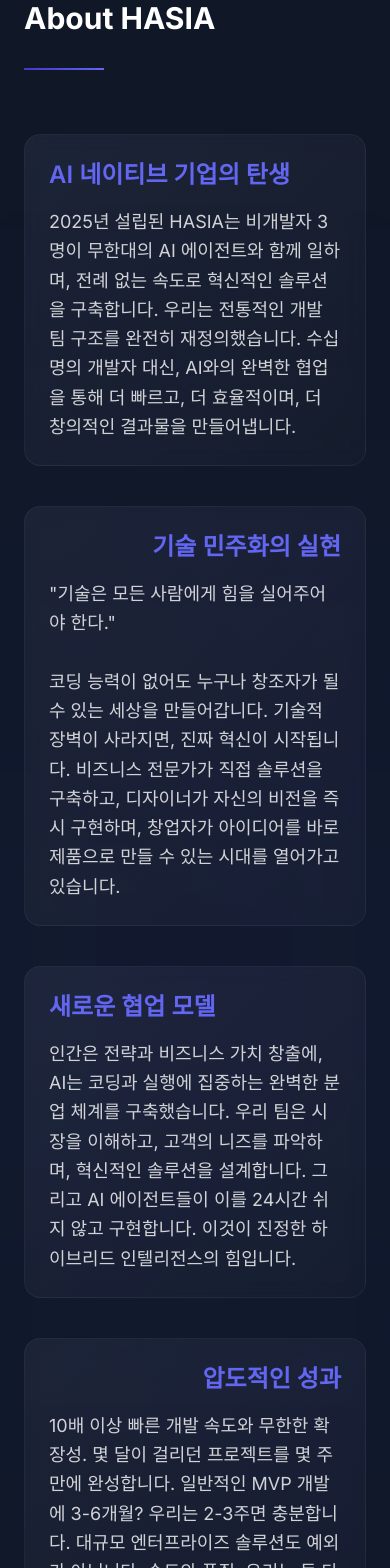
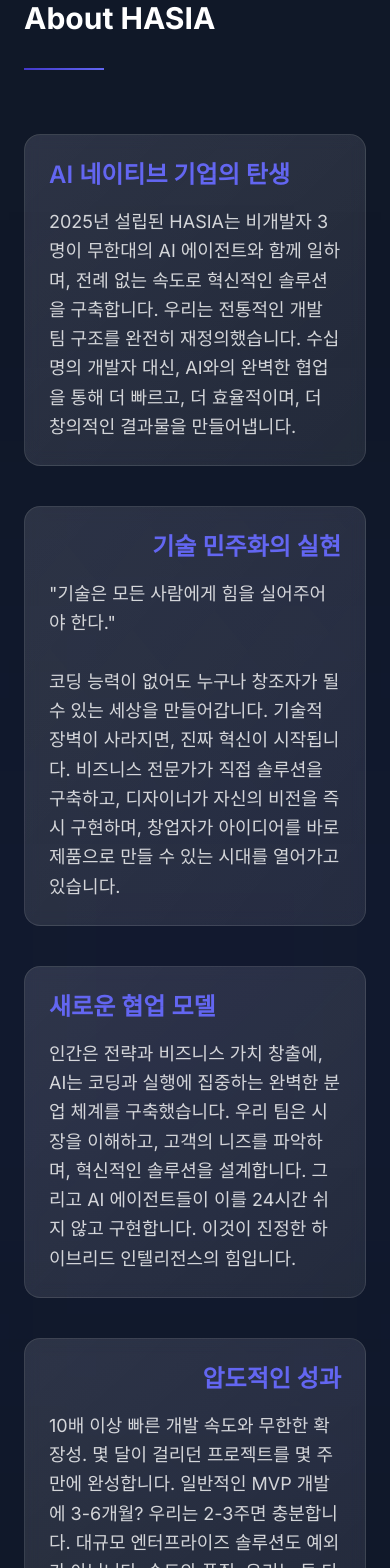
Before and after one commit to gma3561/hasia-web-v3, a Next.js app: page / in a window 390 px wide. Shown: the part 940-2508 px from the top of the page. Built offline with nearby package versions, Linux system fonts and the light colour scheme; a web font is replaced by a local one.

Commit message:
Increase card opacity for better visibility
- Increased main card background from 5%/2% to 12%/8% opacity
- Updated border opacity from 5% to 10%
- Made cards more distinguishable from background
- Applied to all sections: About, Services, and Contact

```diff
--- a/components/AboutSection.tsx
+++ b/components/AboutSection.tsx
@@ -49,7 +49,7 @@
           {/* Main content - with card style */}
           <div className="space-y-10">
             {/* Company intro - title left aligned */}
-            <div className="relative p-6 sm:p-8 md:p-10 bg-gradient-to-br from-white/[0.05] to-white/[0.02] backdrop-blur-sm rounded-2xl border border-white/[0.05] hover:border-primary/20 transition-all duration-300">
+            <div className="relative p-6 sm:p-8 md:p-10 bg-gradient-to-br from-white/[0.12] to-white/[0.08] backdrop-blur-sm rounded-2xl border border-white/10 hover:border-primary/30 transition-all duration-300">
               <div className="absolute inset-0 bg-gradient-to-br from-primary/[0.03] to-transparent rounded-2xl" />
               <div className="relative">
                 <h3 className="text-2xl md:text-3xl font-semibold text-primary-light mb-4 text-left">
@@ -62,7 +62,7 @@
             </div>
 
             {/* Philosophy - title right aligned */}
-            <div className="relative p-6 sm:p-8 md:p-10 bg-gradient-to-br from-white/[0.05] to-white/[0.02] backdrop-blur-sm rounded-2xl border border-white/[0.05] hover:border-primary/20 transition-all duration-300">
+            <div className="relative p-6 sm:p-8 md:p-10 bg-gradient-to-br from-white/[0.12] to-white/[0.08] backdrop-blur-sm rounded-2xl border border-white/10 hover:border-primary/30 transition-all duration-300">
               <div className="absolute inset-0 bg-gradient-to-bl from-primary/[0.03] to-transparent rounded-2xl" />
               <div className="relative">
                 <h3 className="text-2xl md:text-3xl font-semibold text-primary-light mb-4 text-right">
@@ -75,7 +75,7 @@
             </div>
 
             {/* Team structure - title left aligned */}
-            <div className="relative p-6 sm:p-8 md:p-10 bg-gradient-to-br from-white/[0.05] to-white/[0.02] backdrop-blur-sm rounded-2xl border border-white/[0.05] hover:border-primary/20 transition-all duration-300">
+            <div className="relative p-6 sm:p-8 md:p-10 bg-gradient-to-br from-white/[0.12] to-white/[0.08] backdrop-blur-sm rounded-2xl border border-white/10 hover:border-primary/30 transition-all duration-300">
               <div className="absolute inset-0 bg-gradient-to-br from-primary/[0.03] to-transparent rounded-2xl" />
               <div className="relative">
                 <h3 className="text-2xl md:text-3xl font-semibold text-primary-light mb-4 text-left">
@@ -88,7 +88,7 @@
             </div>
 
             {/* Results - title right aligned */}
-            <div className="relative p-6 sm:p-8 md:p-10 bg-gradient-to-br from-white/[0.05] to-white/[0.02] backdrop-blur-sm rounded-2xl border border-white/[0.05] hover:border-primary/20 transition-all duration-300">
+            <div className="relative p-6 sm:p-8 md:p-10 bg-gradient-to-br from-white/[0.12] to-white/[0.08] backdrop-blur-sm rounded-2xl border border-white/10 hover:border-primary/30 transition-all duration-300">
               <div className="absolute inset-0 bg-gradient-to-bl from-primary/[0.03] to-transparent rounded-2xl" />
               <div className="relative">
                 <h3 className="text-2xl md:text-3xl font-semibold text-primary-light mb-4 text-right">
@@ -101,7 +101,7 @@
             </div>
 
             {/* Future of work - title left aligned */}
-            <div className="relative p-6 sm:p-8 md:p-10 bg-gradient-to-br from-white/[0.05] to-white/[0.02] backdrop-blur-sm rounded-2xl border border-white/[0.05] hover:border-primary/20 transition-all duration-300">
+            <div className="relative p-6 sm:p-8 md:p-10 bg-gradient-to-br from-white/[0.12] to-white/[0.08] backdrop-blur-sm rounded-2xl border border-white/10 hover:border-primary/30 transition-all duration-300">
               <div className="absolute inset-0 bg-gradient-to-br from-primary/[0.03] to-transparent rounded-2xl" />
               <div className="relative">
                 <h3 className="text-2xl md:text-3xl font-semibold text-primary-light mb-4 text-left">
--- a/components/ContactSection.tsx
+++ b/components/ContactSection.tsx
@@ -177,7 +177,7 @@
                 </div>
 
                 {/* Response Time */}
-                <div className="p-6 bg-gradient-to-br from-white/[0.05] to-white/[0.02] rounded-xl border border-white/[0.05]">
+                <div className="p-6 bg-gradient-to-br from-white/[0.12] to-white/[0.08] rounded-xl border border-white/10">
                   <h4 className="text-primary-light font-medium mb-2">{t("contact.response.title")}</h4>
                   <p className="text-3xl font-bold text-white mb-2">{t("contact.response.time")}</p>
                   <p className="text-white/50 text-sm">
--- a/components/ServicesSection.tsx
+++ b/components/ServicesSection.tsx
@@ -49,7 +49,7 @@
           {/* Services content - with card style */}
           <div className="space-y-10">
             {/* AI Transformation Consulting */}
-            <div className="relative p-6 sm:p-8 md:p-10 bg-gradient-to-br from-white/[0.05] to-white/[0.02] backdrop-blur-sm rounded-2xl border border-white/[0.05] hover:border-primary/20 transition-all duration-300">
+            <div className="relative p-6 sm:p-8 md:p-10 bg-gradient-to-br from-white/[0.12] to-white/[0.08] backdrop-blur-sm rounded-2xl border border-white/10 hover:border-primary/30 transition-all duration-300">
               <div className="absolute inset-0 bg-gradient-to-br from-primary/[0.03] to-transparent rounded-2xl" />
               <div className="relative">
                 <h3 className="text-2xl md:text-3xl font-semibold text-primary-light mb-4 text-left">
@@ -67,7 +67,7 @@
             </div>
 
             {/* Rapid Prototyping */}
-            <div className="relative p-6 sm:p-8 md:p-10 bg-gradient-to-br from-white/[0.05] to-white/[0.02] backdrop-blur-sm rounded-2xl border border-white/[0.05] hover:border-primary/20 transition-all duration-300">
+            <div className="relative p-6 sm:p-8 md:p-10 bg-gradient-to-br from-white/[0.12] to-white/[0.08] backdrop-blur-sm rounded-2xl border border-white/10 hover:border-primary/30 transition-all duration-300">
               <div className="absolute inset-0 bg-gradient-to-bl from-primary/[0.03] to-transparent rounded-2xl" />
               <div className="relative">
                 <h3 className="text-2xl md:text-3xl font-semibold text-primary-light mb-4 text-right">
@@ -85,7 +85,7 @@
             </div>
 
             {/* AI Product Development */}
-            <div className="relative p-6 sm:p-8 md:p-10 bg-gradient-to-br from-white/[0.05] to-white/[0.02] backdrop-blur-sm rounded-2xl border border-white/[0.05] hover:border-primary/20 transition-all duration-300">
+            <div className="relative p-6 sm:p-8 md:p-10 bg-gradient-to-br from-white/[0.12] to-white/[0.08] backdrop-blur-sm rounded-2xl border border-white/10 hover:border-primary/30 transition-all duration-300">
               <div className="absolute inset-0 bg-gradient-to-br from-primary/[0.03] to-transparent rounded-2xl" />
               <div className="relative">
                 <h3 className="text-2xl md:text-3xl font-semibold text-primary-light mb-4 text-left">
@@ -110,7 +110,7 @@
 
               <div className="grid md:grid-cols-2 gap-8">
                 {/* Discovery */}
-                <div className="relative p-6 bg-gradient-to-br from-white/[0.03] to-white/[0.01] rounded-xl">
+                <div className="relative p-6 bg-gradient-to-br from-white/[0.08] to-white/[0.04] rounded-xl">
                   <div className="text-6xl font-bold text-primary/20 absolute top-4 right-6">01</div>
                   <h4 className="text-xl font-semibold text-primary-light mb-3 relative z-10">{t("services.approach.discovery")}</h4>
                   <p className="text-white/70 relative z-10">
@@ -119,7 +119,7 @@
                 </div>
 
                 {/* Design */}
-                <div className="relative p-6 bg-gradient-to-br from-white/[0.03] to-white/[0.01] rounded-xl">
+                <div className="relative p-6 bg-gradient-to-br from-white/[0.08] to-white/[0.04] rounded-xl">
                   <div className="text-6xl font-bold text-primary/20 absolute top-4 right-6">02</div>
                   <h4 className="text-xl font-semibold text-primary-light mb-3 relative z-10">{t("services.approach.design")}</h4>
                   <p className="text-white/70 relative z-10">
@@ -128,7 +128,7 @@
                 </div>
 
                 {/* Deploy */}
-                <div className="relative p-6 bg-gradient-to-br from-white/[0.03] to-white/[0.01] rounded-xl">
+                <div className="relative p-6 bg-gradient-to-br from-white/[0.08] to-white/[0.04] rounded-xl">
                   <div className="text-6xl font-bold text-primary/20 absolute top-4 right-6">03</div>
                   <h4 className="text-xl font-semibold text-primary-light mb-3 relative z-10">{t("services.approach.deploy")}</h4>
                   <p className="text-white/70 relative z-10">
@@ -137,7 +137,7 @@
                 </div>
 
                 {/* Scale */}
-                <div className="relative p-6 bg-gradient-to-br from-white/[0.03] to-white/[0.01] rounded-xl">
+                <div className="relative p-6 bg-gradient-to-br from-white/[0.08] to-white/[0.04] rounded-xl">
                   <div className="text-6xl font-bold text-primary/20 absolute top-4 right-6">04</div>
                   <h4 className="text-xl font-semibold text-primary-light mb-3 relative z-10">{t("services.approach.scale")}</h4>
                   <p className="text-white/70 relative z-10">
```
